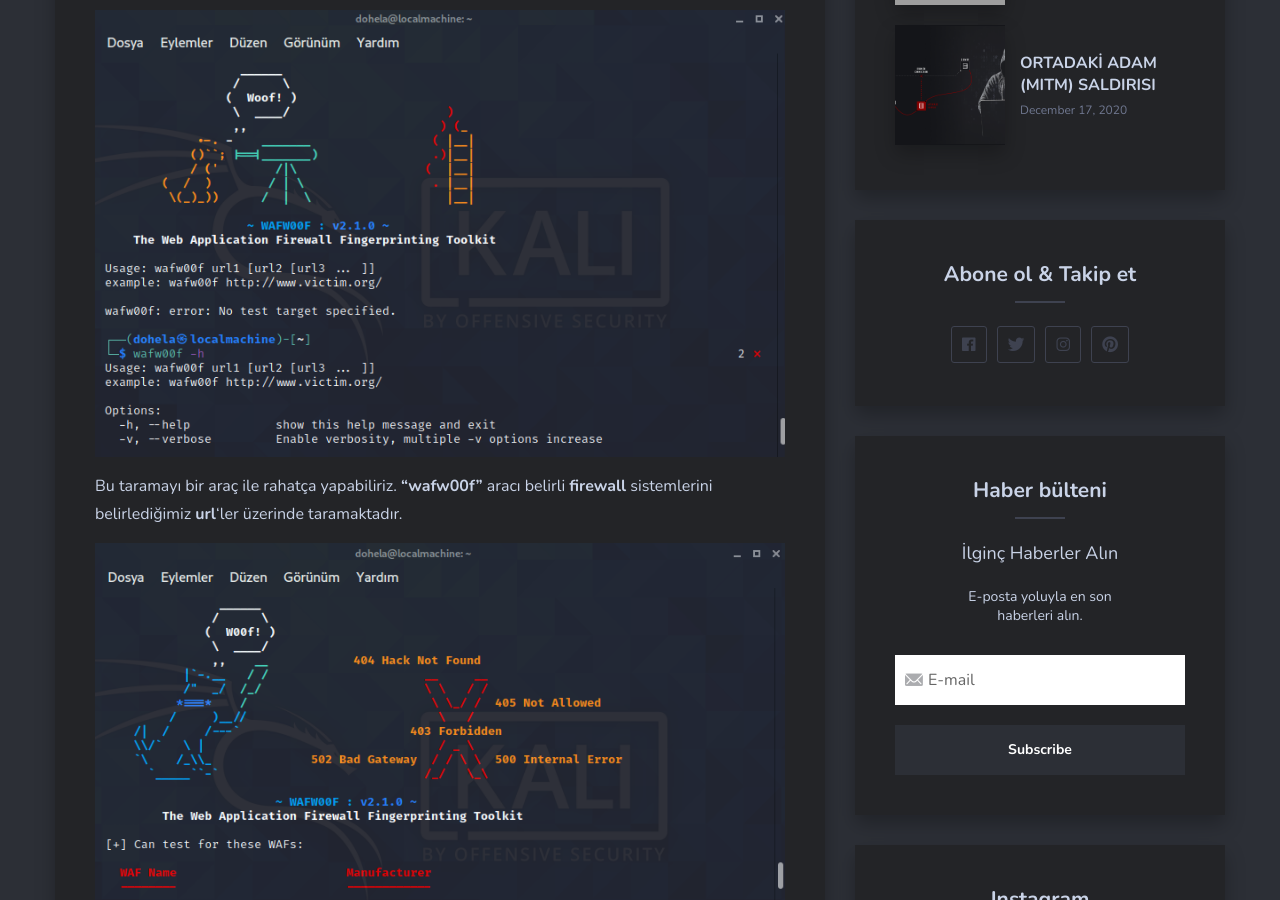
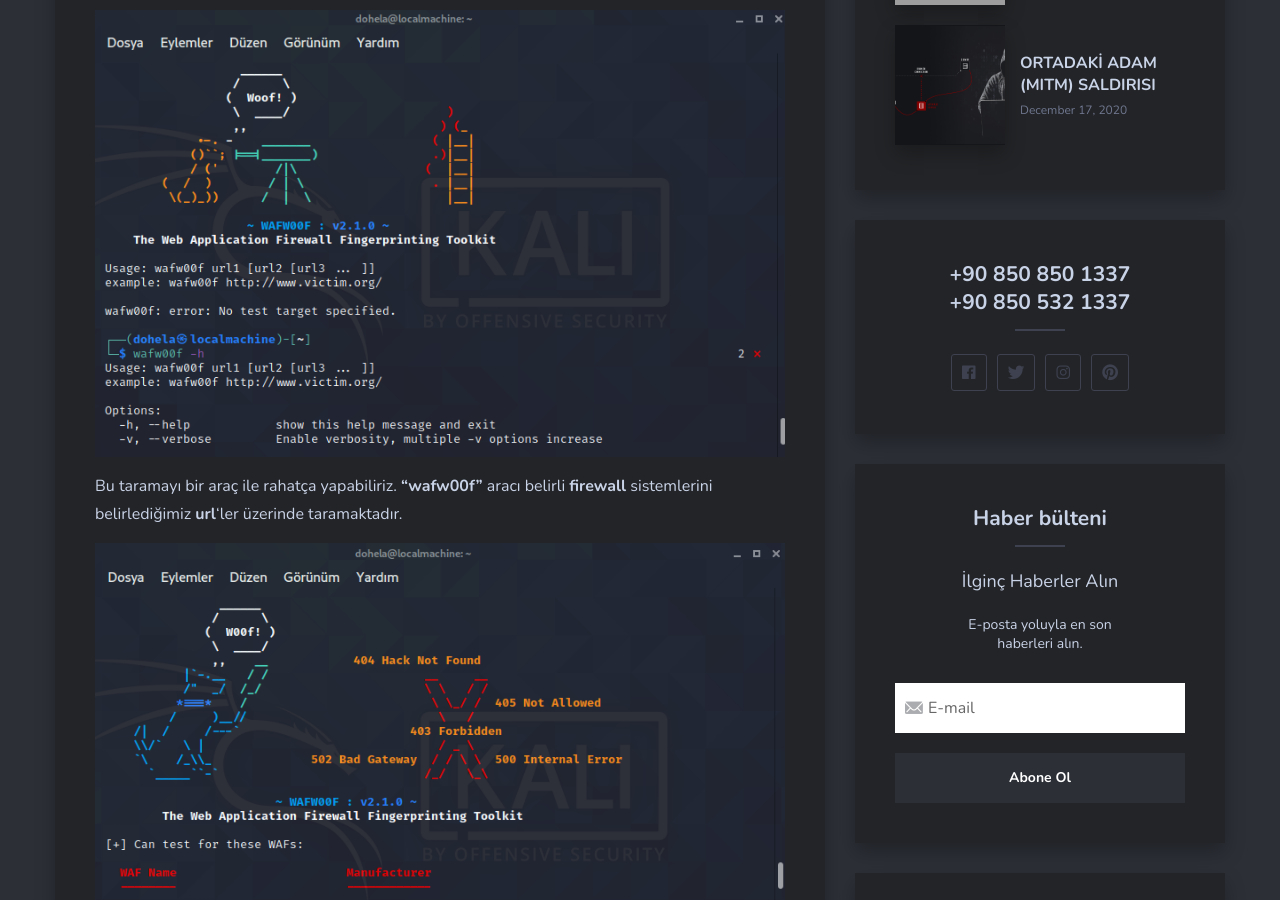
Before and after one commit to 1337software/1337software.github.io, a Jekyll site: the page built from _posts/2020-12-23-waf-tespiti.markdown, in a window 1280 px wide and 900 px high, scrolled down 1083 px. Built offline with Jekyll 4.4.1, drawn with Linux system fonts in a browser that asks for light colours; nearby versions of some CDN libraries; comment, search, counter and statistics services are not loaded; grey boxes are pictures that could not be loaded.

Commit message:
Update sidebar.html

```diff
--- a/_includes/sidebar.html
+++ b/_includes/sidebar.html
@@ -24,7 +24,7 @@
   {% endif %}
 
   <div class="widget widget-social">
-    <h3 class="widget-title">Abone ol & Takip et</h3>
+    <h3 class="widget-title">+90 850 850 1337 <br>+90 850 532 1337</br></h3>
     <ul class="social-profiles list-reset">
       {% if site.facebook %}
       <li class="social-profiles-item">
@@ -64,7 +64,7 @@
           <i class="email-icon ion ion-ios-mail"></i>
           <input class="newsletter-email required email" id="mce-EMAIL" type="text" name="EMAIL" placeholder="E-mail">
         </div>
-        <input class="newsletter-button" id="mc-embedded-subscribe" type="submit" name="subscribe" value="Subscribe">
+        <input class="newsletter-button" id="mc-embedded-subscribe" type="submit" name="subscribe" value="Abone Ol">
       </div>
     </form>
   </div>
```
